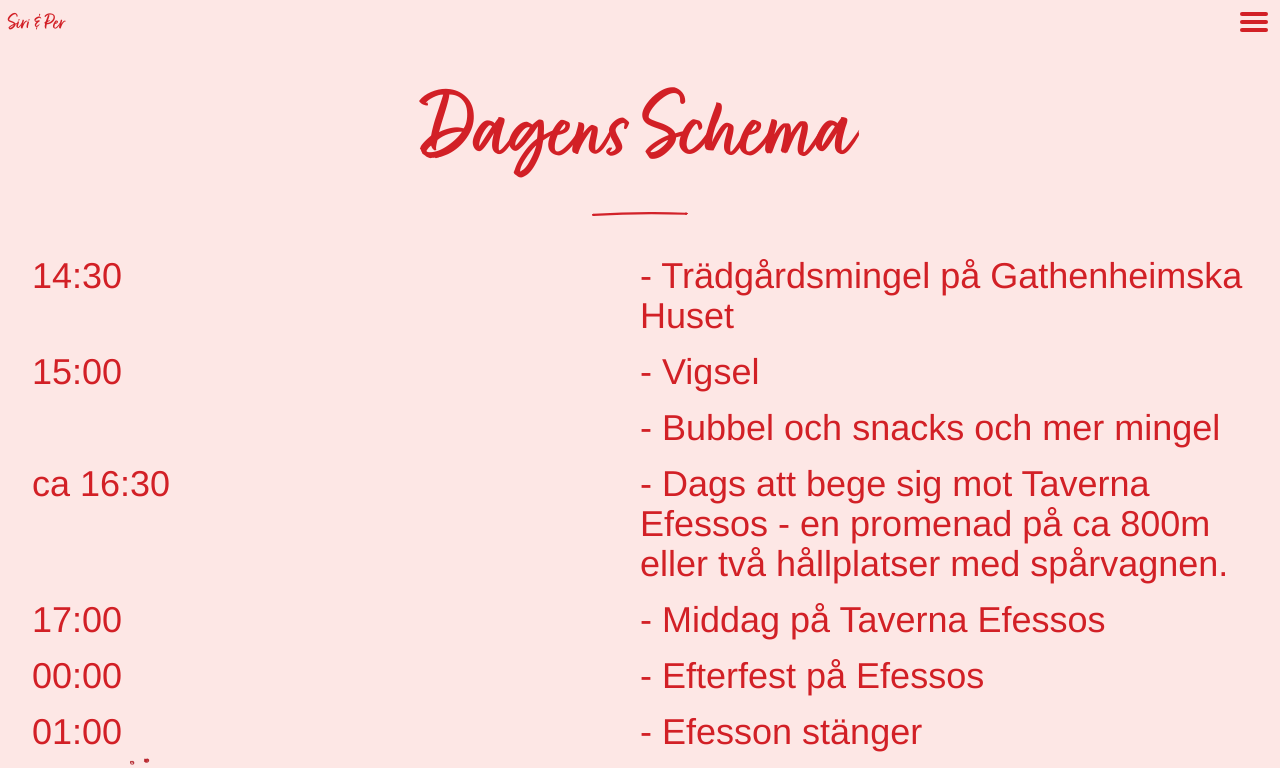
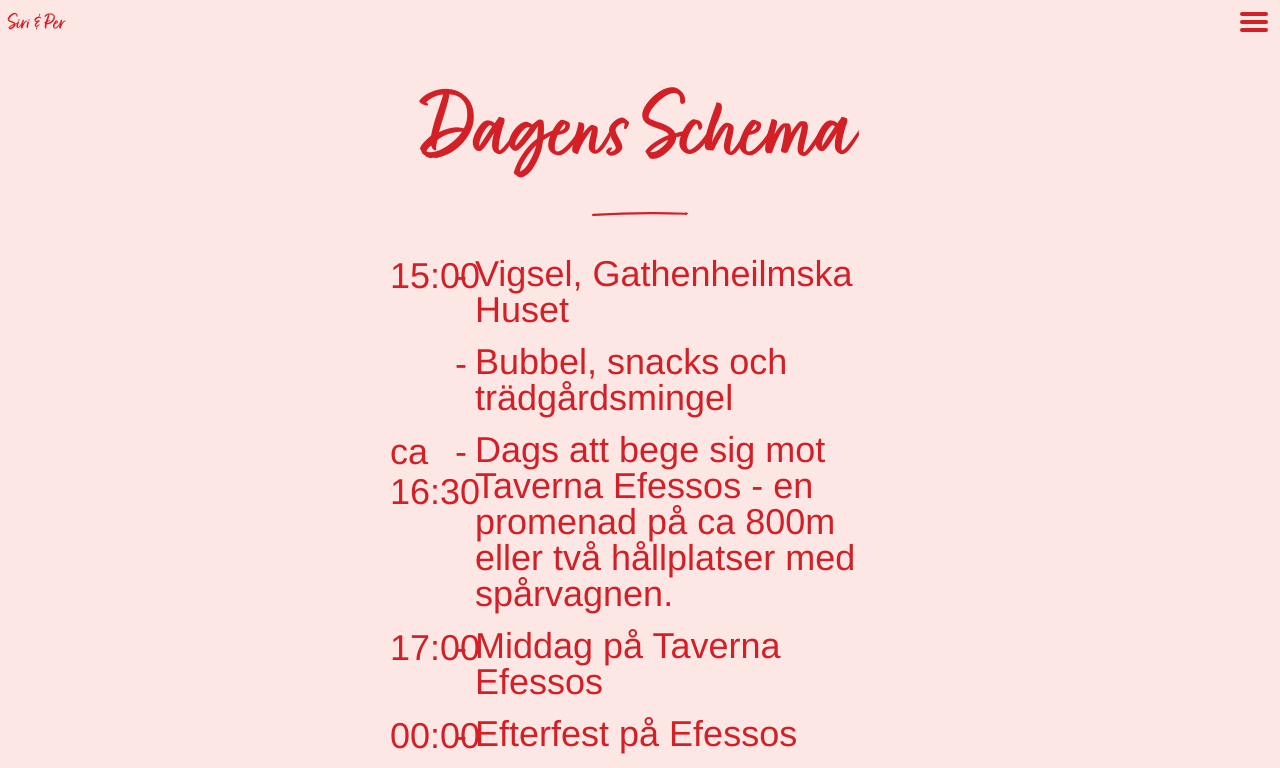
Before and after one commit to sirisayshello/perochsiri, a Next.js app: page /schema in a window 1280 px wide. Shown: the top 768 px of the page. Built offline with nearby package versions, Linux system fonts and the light colour scheme.

Commit message:
schedule layout

```diff
--- a/src/app/guestlist/page.tsx
+++ b/src/app/guestlist/page.tsx
@@ -8,7 +8,7 @@ const Column = ({ children }: { children?: ReactNode }) => (
     <p className="text-4xl text-center">{children}</p>
 )
 
-export default function () {
+export default function Guestlist() {
     const { rsvp } = useRSVP();
     const isAdmin = useIsAdmin();
 
--- a/src/app/schema/page.tsx
+++ b/src/app/schema/page.tsx
@@ -2,25 +2,24 @@ import { SparklingWine } from "../components/SparklingWine";
 
 const ListItem = ({ time, info }: { time: string; info: string }) => {
   return (
-    <li className="grid grid-cols-2">
-      <span className="">{time}</span> - {info}
+    <li className="grid grid-cols-[65px,20px,1fr]">
+      <span >{time}</span> <span>-</span>
+      <span className="leading-[1]">
+        {info}
+      </span>
     </li>
   );
 };
 
-export default function WishList() {
+export default function Schedule() {
   return (
     <div className="flex flex-col justify-between h-full">
       <div className="flex items-center flex-col">
         <h1>Dagens Schema</h1>
         <img src="/line.svg" alt="divider" className="w-24 mb-4" />
-        <ul className="text-4xl flex flex-col mt-6 gap-4">
-          <ListItem
-            time="14:30"
-            info="Trädgårdsmingel på Gathenheimska Huset"
-          />
-          <ListItem time="15:00" info="Vigsel" />
-          <ListItem time="" info="Bubbel och snacks och mer mingel" />
+        <ul className="text-4xl flex flex-col mt-6 gap-4 max-w-[500px]">
+          <ListItem time="15:00" info="Vigsel, Gathenheilmska Huset" />
+          <ListItem time="" info="Bubbel, snacks och trädgårdsmingel" />
           <ListItem
             time="ca 16:30"
             info="Dags att bege sig mot Taverna Efessos - en promenad på ca 800m eller två hållplatser med spårvagnen."
```
